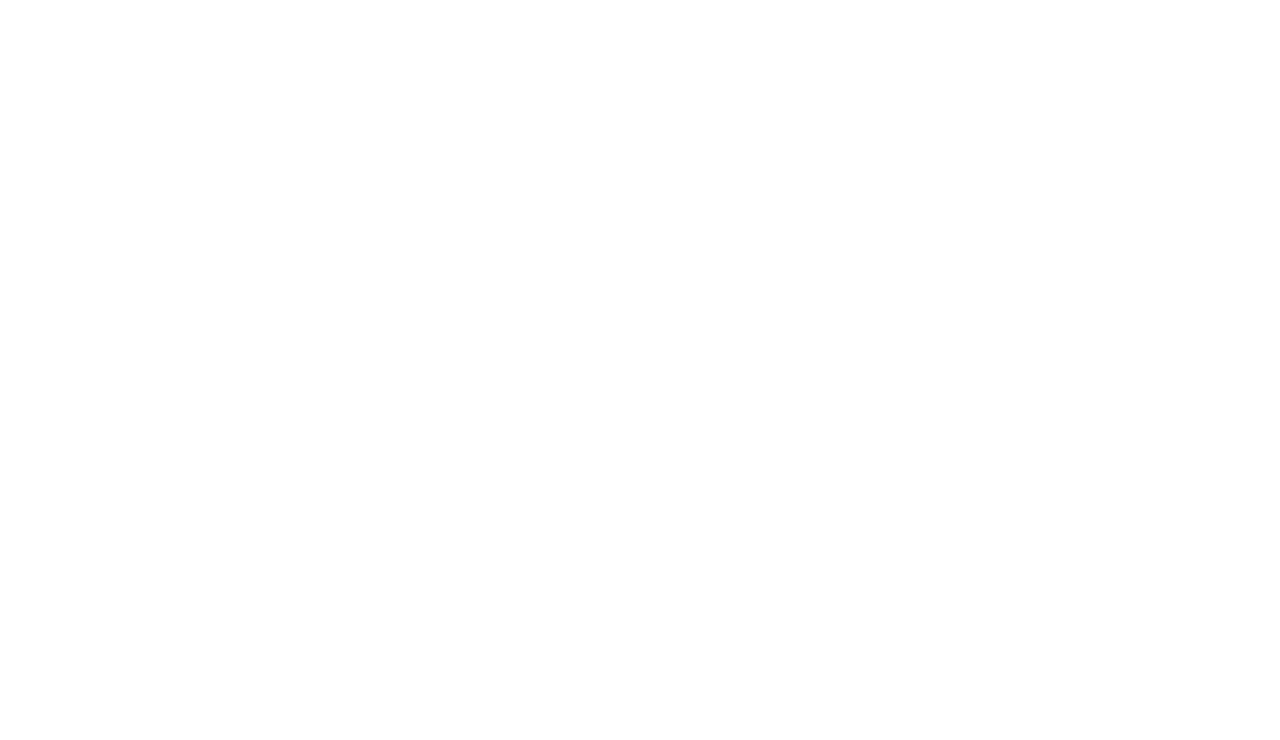
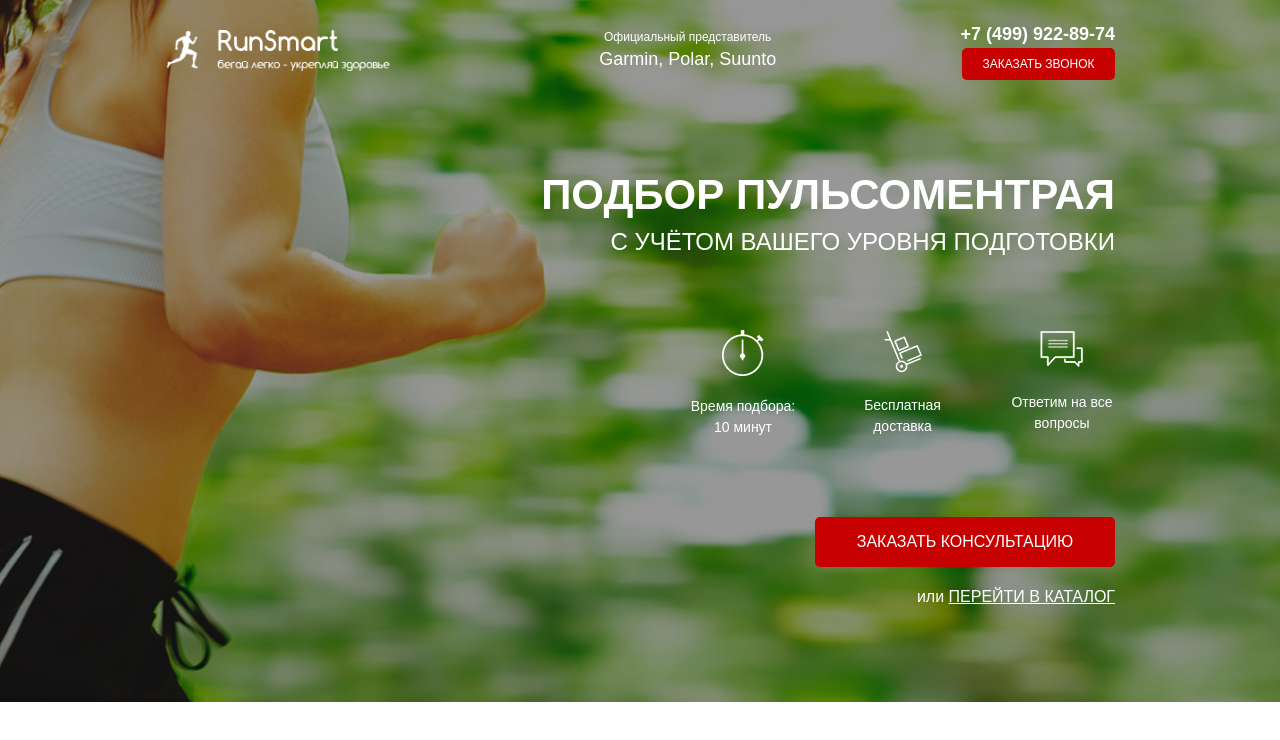
Before and after one commit to Khausta/pulsometer, a website: page src/index.html in a window 1280 px wide. Drawn offline with Linux system fonts and the light colour scheme; a web font is replaced by a local one.

Commit message:
promo_display is compleated. Gulpfile.js and package.json are modified.

```diff
--- a/gulpfile.js
+++ b/gulpfile.js
@@ -20,10 +20,7 @@
     return gulp.src("src/sass/**/*.+(scss|sass)")
         .pipe(sass({outputStyle: 'compressed'}).on('error', sass.logError))
         .pipe(rename({suffix: '.min', prefix: ''}))
-        .pipe(autoprefixer({
-            browsers: ['last 2 version'],
-            cascade: false
-        }))
+        .pipe(autoprefixer())
         .pipe(cleanCSS({compatibility: 'ie8'}))
         .pipe(gulp.dest("src/css"))
         .pipe(browserSync.stream());
--- a/package.json
+++ b/package.json
@@ -25,5 +25,9 @@
     "gulp-rename": "^2.0.0",
     "gulp-sass": "^5.1.0",
     "sass": "^1.56.1"
-  }
+  },
+  "browserslist": [
+    "defaults and supports es6-module",
+    "maintained node versions"
+  ]
 }
--- a/src/index.html
+++ b/src/index.html
@@ -10,6 +10,53 @@
     <link rel="stylesheet" href="css/style.min.css">
 </head>
 <body>
+    <div class="promo">
+        <div class="container">
+            <header class="header">
+                <a href="#" class="header__logo">
+                    <img src="icons/logo.png" alt="logo">
+                </a>
+                <div class="header__official">
+                    Официальный представитель
+                    <span>Garmin, Polar, Suunto</span>
+                </div>
+                <div class="header__contacts">
+                    <a href="tel:+74999228974" class="header__phone">+7 (499) 922-89-74</a>
+                    <button class="button">заказать звонок</button>
+                </div>
+            </header>
+
+            <div class="promo__wrapper">
+                <h1 class="promo__header">Подбор пульсоментрая</h1>
+                <h2 class="promo__subheader">с учётом Вашего уровня подготовки</h2>
+
+                <div class="promo__icons">
+                    <div class="promo__icon">
+                        <img src="icons/promo_icon_1.png" alt="timer">
+                        Время подбора:
+                        10 минут
+                    </div>
+                    <div class="promo__icon">
+                        <img src="icons/promo_icon_2.png" alt="hand-cart">
+                        Бесплатная
+                        доставка
+                    </div>
+                    <div class="promo__icon">
+                        <img src="icons/promo_icon_3.png" alt="mmessages">
+                        Ответим
+                        на все вопросы
+                    </div>
+                </div>
+
+                <button class="button button_main">заказать консультацию</button>
+                <div class="promo__link">
+                    или
+                    <a href="#">перейти в каталог</a>
+                </div>
+            </div>
+
+        </div>
+    </div>
 
 </body>
 </html>
--- a/src/sass/base/_variables.scss
+++ b/src/sass/base/_variables.scss
@@ -0,0 +1 @@
+$main-color: #c70101;
--- /dev/null
+++ b/src/sass/blocks/_buttons.scss
@@ -0,0 +1,18 @@
+.button {
+    width: 153px;
+    height: 32px;
+    background-color: $main-color;
+    border-radius: 5px;
+    border: none;
+    font-weight: 500;
+    font-size: 12px;
+    text-transform: uppercase;
+    color: #FFFFFF;
+    &_main {
+        margin-top: 79px;
+        width: 300px;
+        height: 50px;
+        background: $main-color;
+        font-size: 16px;
+   }
+}
--- /dev/null
+++ b/src/sass/blocks/_header.scss
@@ -0,0 +1,37 @@
+.header {
+    display: flex;
+    justify-content: space-between;
+    align-items: center;
+    &__logo {
+        width: 250px;
+        img {
+            width: 90%;
+        }
+    }
+    &__official {
+        color: #ffffff;
+        font-size: 12px;
+        font-weight: 500;
+        text-align: center;
+        span {
+            display: block;
+            font-size: 18px;
+        }
+    }
+    &__phone {
+        display: block;
+        color: #ffffff;
+        font-weight: 700;
+        font-size: 18px;
+        text-decoration: none;
+        &:hover {
+            color: #ffffff;
+        }
+    }
+    &__contacts {
+        display: flex;
+        flex-direction: column;
+        align-items: flex-end;
+    }
+
+}
--- /dev/null
+++ b/src/sass/blocks/_promo.scss
@@ -0,0 +1,52 @@
+.promo {
+    min-height: 650px;
+    padding: 21px 0 93px 0;
+    background: url(../../img/main_bg.jpg) center (center/cover) no-repeat;
+    &__wrapper {
+        display: flex;
+        flex-direction: column;
+        align-items: flex-end;
+        margin-top: 90px;
+    }
+    &__header {
+        font-weight: 700;
+        font-size: 42px;
+        text-transform: uppercase;
+        color: #FFFFFF;
+    }
+    &__subheader {
+        font-weight: 500;
+        font-size: 24px;
+        text-transform: uppercase;
+        color: #FFFFFF;
+    }
+    &__icons {
+        margin-top: 65px;
+        width: 425px;
+        display: flex;
+        justify-content: space-between;
+    }
+    &__icon {
+        width: 106px;
+        text-align: center;
+        font-weight: 500;
+        font-size: 14px;
+        color: #FFFFFF;
+        img {
+            display: block;
+            margin: 0 auto;
+            margin-bottom: 20px;
+        }
+    }
+    &__link {
+        margin-top: 18px;
+        font-weight: 500;
+        font-size: 16px;
+        color: #FFFFFF;
+        a {
+            text-decoration: underline;
+            text-transform: uppercase;
+            color: #FFFFFF;
+        }
+    }
+}
--- a/src/sass/style.scss
+++ b/src/sass/style.scss
@@ -0,0 +1,11 @@
+@import 'base/variables';
+* {
+    font-family: 'Museo Sans Cyrl', sans-serif;
+}
+.container {
+    max-width: 950px;
+    margin: 0 auto;
+}
+@import 'blocks/promo';
+@import "blocks/header";
+@import 'blocks/buttons';
```
Also changed, not shown: src/css/blocks/promo.min.css (added), src/css/style.min.css, src/icons/promo_icon_1.png (added), src/icons/promo_icon_2.png (added), src/icons/promo_icon_3.png (added).
